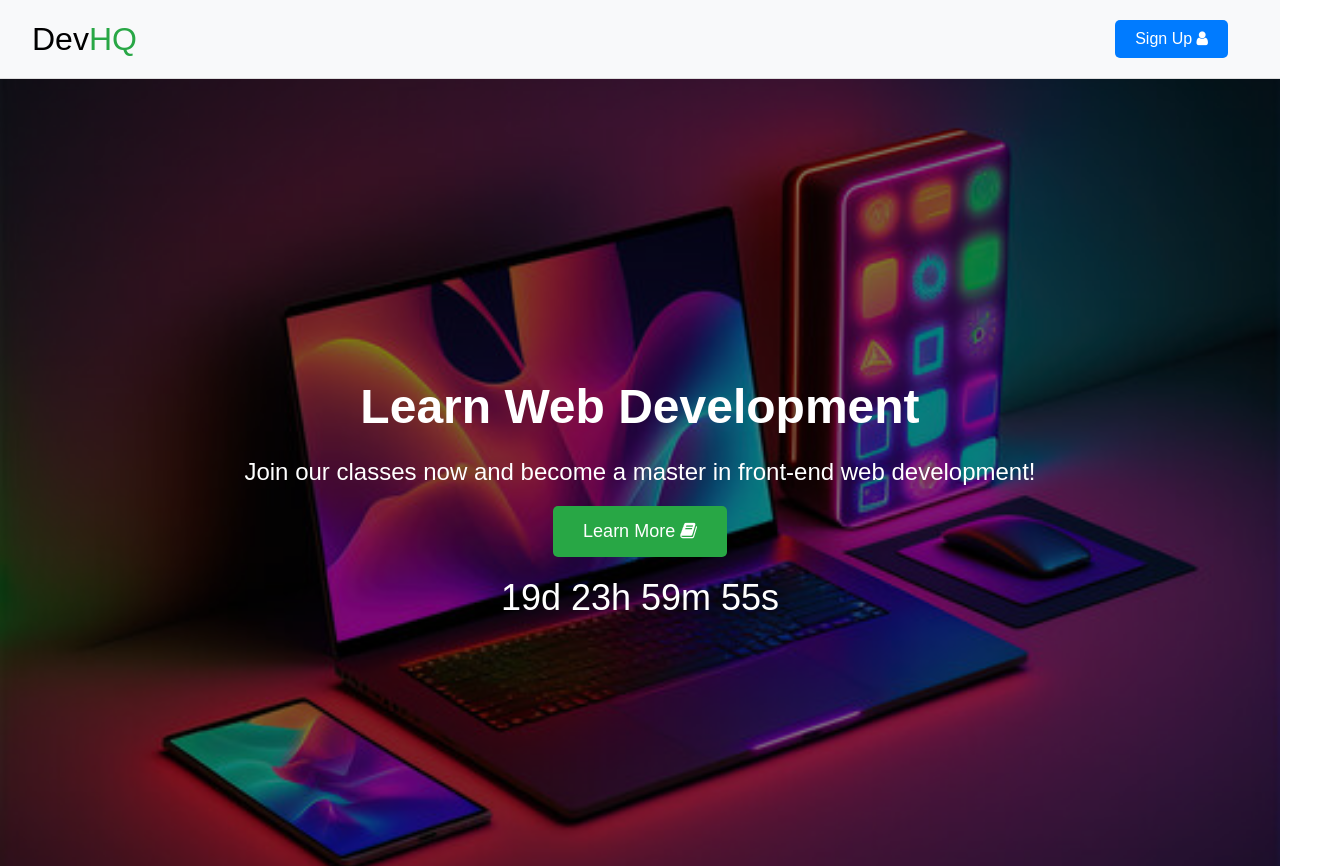
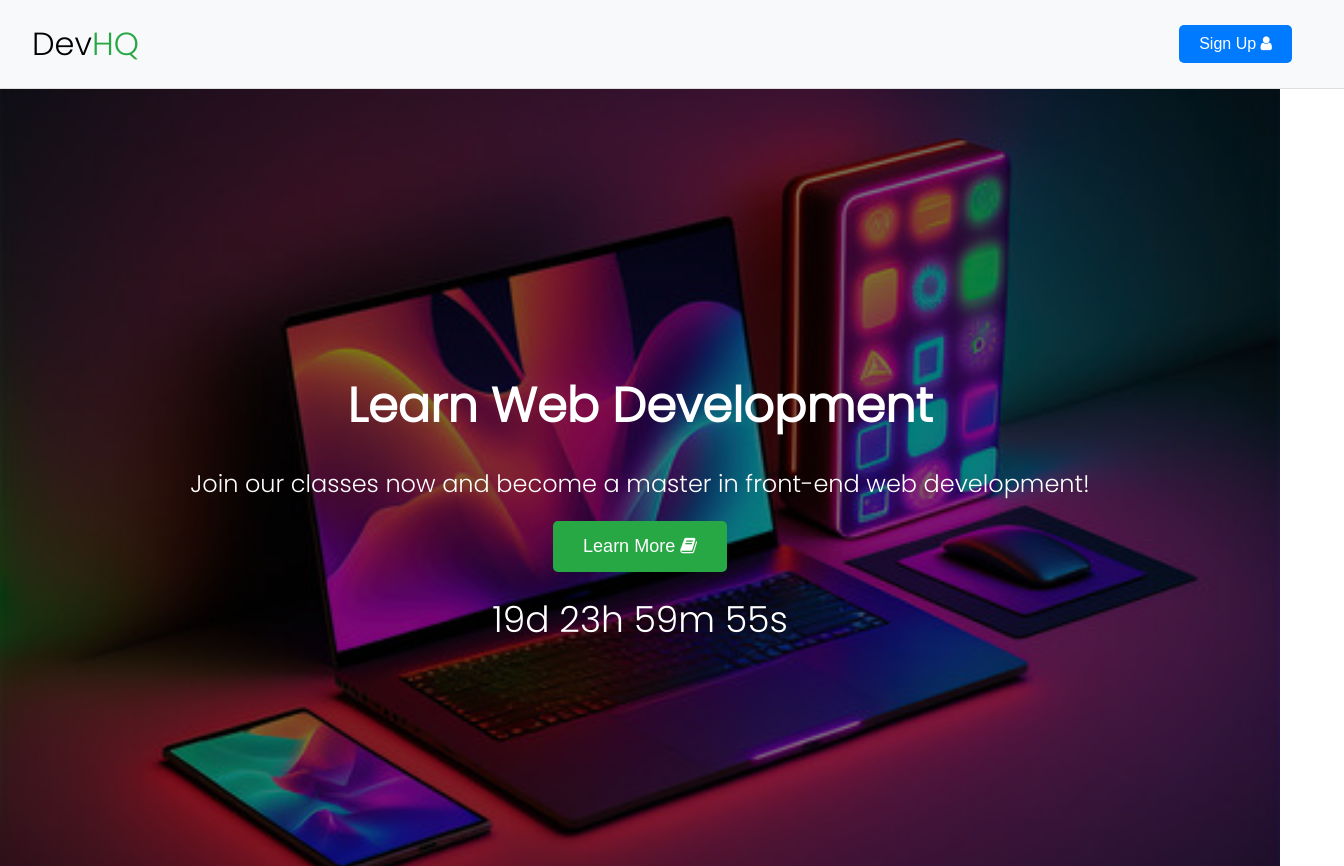
Before and after one commit to Ivor8/devhq.github.io, a plain HTML site: page index.html in a window 1280 px wide. Shown: the top 866 px of the page, 1344 px wide, since content can reach past the window. Drawn offline with Linux system fonts and the light colour scheme.

Commit message:
Update style.css

```diff
--- a/style.css
+++ b/style.css
@@ -1,7 +1,8 @@
+@import url("https://fonts.googleapis.com/css2?family=Poppins:wght@100;200;300&display=swap");
 body, html {
     margin: 0;
     padding: 0;
-    font-family: Arial, sans-serif;
+    font-family: 'Poppins', sans-serif;
     box-sizing: border-box;
 }
 /* Preloader styles */
@@ -41,6 +42,7 @@ body, html {
     border-bottom: 1px solid #ddd;
     position: sticky;
     top: 0;
+    width: 100%;
     z-index: 1000;
     transition: background-color 0.3s, color 0.3s;
 }
```
